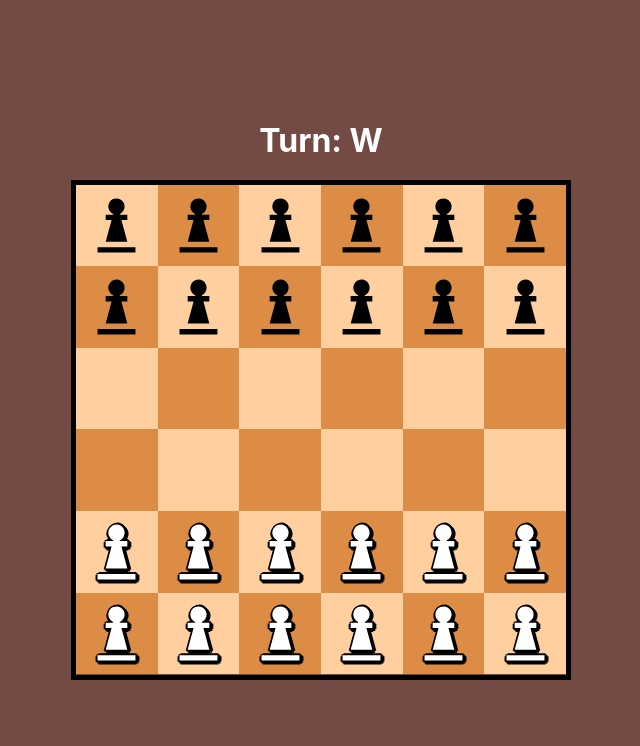
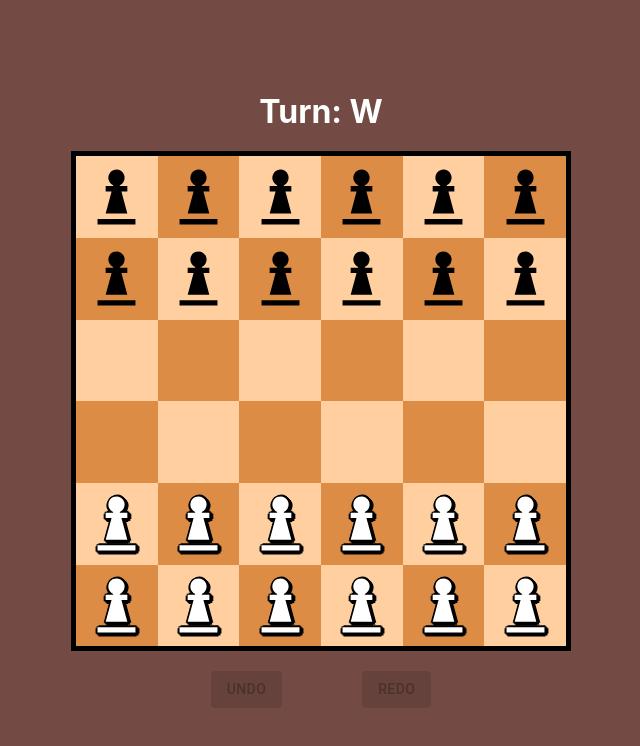
Before and after one commit to seelengxd/breakthrough, a React (Create React App) app in the folder frontend/: page / in a window 1280 px wide. Shown: the top 746 px of the page, without its empty margins (319-959 px from the left). Built offline with nearby package versions, Linux system fonts and the light colour scheme.

Commit message:
feat: add undo and redo

```diff
--- a/frontend/src/App.css
+++ b/frontend/src/App.css
@@ -78,3 +78,8 @@ img {
     drop-shadow(2px -1px 0px black) drop-shadow(2px 2px 0px black)
     drop-shadow(-1px 2px 0px black) drop-shadow(0px 0px 4px rgb(117, 122, 132));
 }
+
+#buttons {
+  display: flex;
+  gap: 5rem;
+}
--- a/frontend/src/App.js
+++ b/frontend/src/App.js
@@ -2,6 +2,7 @@ import "./App.css";
 import { useState } from "react";
 import Pawn from "./Pawn";
 import CircleIcon from "@mui/icons-material/Circle";
+import { Button } from "@mui/material";
 
 function App() {
   const SIZE = 6;
@@ -17,6 +18,8 @@ function App() {
   const [moveOptions, setMoveOptions] = useState([]);
   const [turn, setTurn] = useState("W");
   const [winner, setWinner] = useState("");
+  const [pastMoves, setPastMoves] = useState([]);
+  const [futureMoves, setFutureMoves] = useState([]);
 
   function getAvailableMoves(i, j, isBlack) {
     // assumption: this function won't be called after a win
@@ -73,6 +76,8 @@ function App() {
   }
 
   function playMove(i, j) {
+    setPastMoves([...pastMoves, grid]);
+    setFutureMoves([]);
     const newGrid = grid.map((row) => [...row]);
     const piece = grid[selectedPiece[0]][selectedPiece[1]];
     newGrid[selectedPiece[0]][selectedPiece[1]] = "";
@@ -85,6 +90,23 @@ function App() {
     } else {
       changeTurn();
     }
+  }
+
+  function undo() {
+    if (!pastMoves) {
+      return;
+    }
+    setFutureMoves([...futureMoves, grid]);
+    setGrid(pastMoves.pop());
+    changeTurn();
+  }
+
+  function redo() {
+    if (!futureMoves) {
+      return;
+    }
+    setGrid(futureMoves.pop());
+    changeTurn();
   }
 
   function deselect() {
@@ -126,6 +148,22 @@ function App() {
           </div>
         ))}
       </div>
+      <div id="buttons">
+        <Button
+          variant="contained"
+          disabled={pastMoves.length === 0}
+          onClick={undo}
+        >
+          Undo
+        </Button>
+        <Button
+          variant="contained"
+          disabled={futureMoves.length === 0}
+          onClick={redo}
+        >
+          Redo
+        </Button>
+      </div>
     </main>
   );
 }
```
